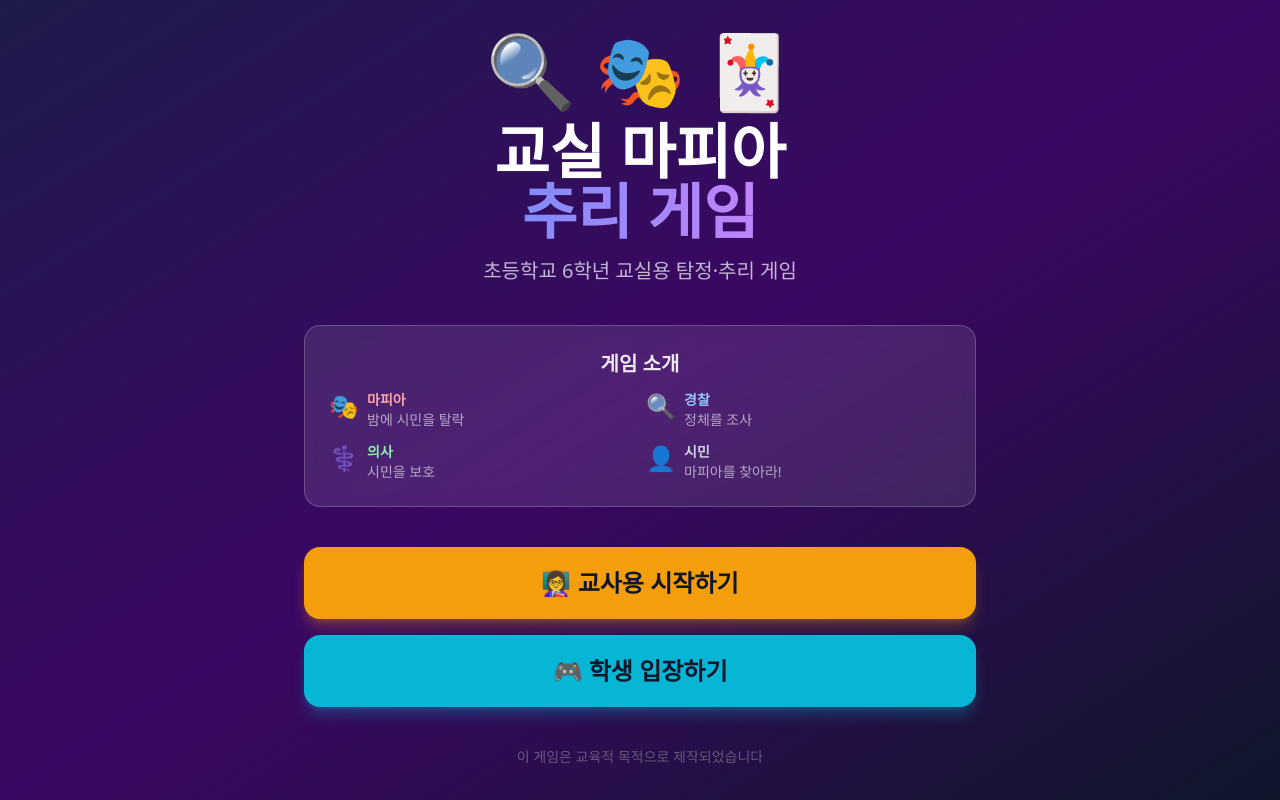
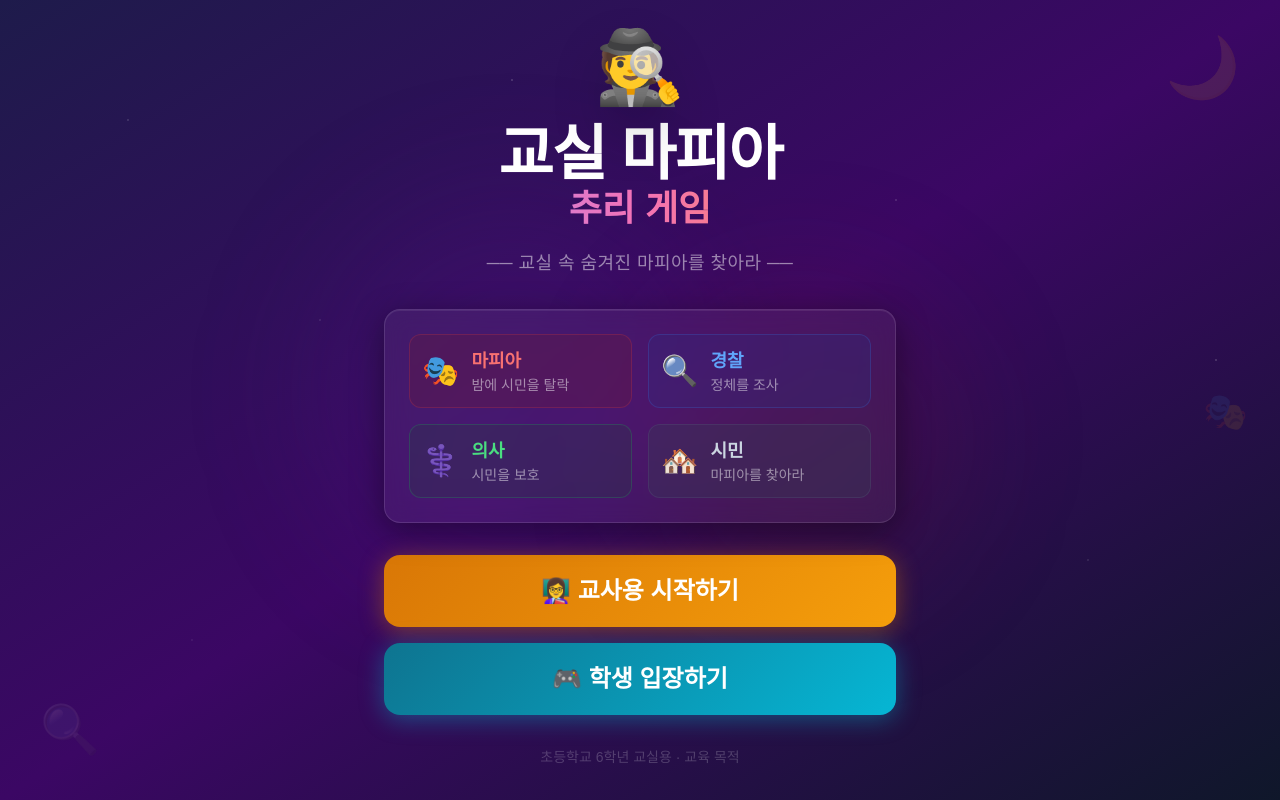
Before and after one commit to bumsoo0917-bot/mafia-classroom-game, a Next.js app: page / in a window 1280 px wide. Built offline with nearby package versions, Linux system fonts and the light colour scheme.

Commit message:
design: 마피아 게임 분위기 UI 개선

```diff
--- a/src/app/globals.css
+++ b/src/app/globals.css
@@ -2,66 +2,209 @@
 @tailwind components;
 @tailwind utilities;
 
+@import url('https://fonts.googleapis.com/css2?family=Noto+Sans+KR:wght@400;700;900&display=swap');
+
 :root {
   --foreground-rgb: 255, 255, 255;
-  --background-start-rgb: 15, 10, 60;
-  --background-end-rgb: 5, 5, 30;
 }
 
 body {
   color: rgb(var(--foreground-rgb));
-  background: linear-gradient(
-    to bottom right,
-    rgb(var(--background-start-rgb)),
-    rgb(var(--background-end-rgb))
-  );
+  font-family: 'Noto Sans KR', sans-serif;
   min-height: 100vh;
+  background-color: #080818;
+  background-image:
+    radial-gradient(ellipse at 20% 20%, rgba(88, 28, 135, 0.3) 0%, transparent 50%),
+    radial-gradient(ellipse at 80% 80%, rgba(30, 27, 75, 0.4) 0%, transparent 50%),
+    radial-gradient(ellipse at 50% 50%, rgba(15, 10, 40, 0.8) 0%, transparent 100%);
 }
 
-@layer utilities {
-  .text-balance {
-    text-wrap: balance;
-  }
+/* 별빛 배경 애니메이션 */
+body::before {
+  content: '';
+  position: fixed;
+  top: 0; left: 0; right: 0; bottom: 0;
+  background-image:
+    radial-gradient(1px 1px at 10% 15%, rgba(255,255,255,0.4) 0%, transparent 100%),
+    radial-gradient(1px 1px at 25% 40%, rgba(255,255,255,0.3) 0%, transparent 100%),
+    radial-gradient(1px 1px at 40% 10%, rgba(255,255,255,0.5) 0%, transparent 100%),
+    radial-gradient(1px 1px at 55% 60%, rgba(255,255,255,0.2) 0%, transparent 100%),
+    radial-gradient(1px 1px at 70% 25%, rgba(255,255,255,0.4) 0%, transparent 100%),
+    radial-gradient(1px 1px at 85% 70%, rgba(255,255,255,0.3) 0%, transparent 100%),
+    radial-gradient(1px 1px at 95% 45%, rgba(255,255,255,0.5) 0%, transparent 100%),
+    radial-gradient(1px 1px at 15% 80%, rgba(255,255,255,0.2) 0%, transparent 100%),
+    radial-gradient(1px 1px at 60% 85%, rgba(255,255,255,0.4) 0%, transparent 100%),
+    radial-gradient(1px 1px at 35% 55%, rgba(255,255,255,0.3) 0%, transparent 100%);
+  pointer-events: none;
+  z-index: 0;
 }
 
-/* Game card styles */
+/* 카드 기본 스타일 */
 .game-card {
-  @apply bg-white/10 backdrop-blur border border-white/20 rounded-2xl p-6;
+  @apply backdrop-blur-md border rounded-2xl p-6;
+  background: rgba(255, 255, 255, 0.05);
+  border-color: rgba(255, 255, 255, 0.12);
+  box-shadow: 0 8px 32px rgba(0, 0, 0, 0.4), inset 0 1px 0 rgba(255,255,255,0.08);
 }
 
+/* 마피아 분위기 카드 */
+.mafia-card {
+  @apply backdrop-blur-md border rounded-2xl p-6;
+  background: rgba(139, 0, 0, 0.15);
+  border-color: rgba(239, 68, 68, 0.3);
+  box-shadow: 0 8px 32px rgba(139, 0, 0, 0.3), inset 0 1px 0 rgba(255,100,100,0.1);
+}
+
+/* 밤 분위기 카드 */
+.night-card {
+  @apply backdrop-blur-md border rounded-2xl p-6;
+  background: rgba(15, 10, 60, 0.6);
+  border-color: rgba(99, 102, 241, 0.3);
+  box-shadow: 0 8px 32px rgba(15, 10, 60, 0.5), inset 0 1px 0 rgba(150,150,255,0.08);
+}
+
+/* 버튼 */
 .btn-primary {
-  @apply bg-indigo-600 hover:bg-indigo-500 text-white font-bold py-4 px-8 rounded-xl text-xl transition-all duration-200 hover:scale-105 active:scale-95 disabled:opacity-50 disabled:cursor-not-allowed disabled:hover:scale-100;
+  @apply font-bold py-4 px-8 rounded-xl text-xl transition-all duration-200 hover:scale-105 active:scale-95 disabled:opacity-50 disabled:cursor-not-allowed disabled:hover:scale-100;
+  background: linear-gradient(135deg, #4f46e5, #7c3aed);
+  color: white;
+  box-shadow: 0 4px 20px rgba(79, 70, 229, 0.4);
+}
+.btn-primary:hover {
+  box-shadow: 0 4px 28px rgba(79, 70, 229, 0.6);
 }
 
 .btn-secondary {
-  @apply bg-white/10 hover:bg-white/20 text-white font-bold py-3 px-6 rounded-xl text-lg border border-white/30 transition-all duration-200;
+  @apply font-bold py-3 px-6 rounded-xl text-lg border transition-all duration-200 hover:scale-105 active:scale-95;
+  background: rgba(255,255,255,0.08);
+  border-color: rgba(255,255,255,0.2);
+  color: white;
+}
+.btn-secondary:hover {
+  background: rgba(255,255,255,0.14);
 }
 
 .btn-danger {
-  @apply bg-red-600 hover:bg-red-500 text-white font-bold py-3 px-6 rounded-xl text-lg transition-all duration-200;
+  @apply font-bold py-3 px-6 rounded-xl text-lg transition-all duration-200 hover:scale-105 active:scale-95;
+  background: linear-gradient(135deg, #dc2626, #991b1b);
+  color: white;
+  box-shadow: 0 4px 20px rgba(220, 38, 38, 0.4);
 }
 
 .btn-success {
-  @apply bg-green-600 hover:bg-green-500 text-white font-bold py-4 px-8 rounded-xl text-xl transition-all duration-200 hover:scale-105 active:scale-95;
+  @apply font-bold py-4 px-8 rounded-xl text-xl transition-all duration-200 hover:scale-105 active:scale-95;
+  background: linear-gradient(135deg, #16a34a, #15803d);
+  color: white;
+  box-shadow: 0 4px 20px rgba(22, 163, 74, 0.4);
 }
 
+/* 입력 필드 */
 .input-field {
-  @apply bg-white/10 border border-white/30 rounded-xl px-4 py-3 text-white text-xl placeholder-white/40 focus:outline-none focus:border-indigo-400 focus:ring-2 focus:ring-indigo-400/20 w-full;
+  @apply border rounded-xl px-4 py-3 text-white text-xl w-full transition-all duration-200;
+  background: rgba(255,255,255,0.07);
+  border-color: rgba(255,255,255,0.2);
+  outline: none;
+}
+.input-field::placeholder {
+  color: rgba(255,255,255,0.3);
+}
+.input-field:focus {
+  border-color: rgba(139, 92, 246, 0.7);
+  box-shadow: 0 0 0 3px rgba(139, 92, 246, 0.2);
+  background: rgba(255,255,255,0.1);
 }
 
-/* Role colors */
+/* 역할 카드 색상 */
 .role-mafia {
-  @apply bg-red-500/20 border-red-400 text-red-200;
+  background: rgba(139, 0, 0, 0.25);
+  border-color: rgba(239, 68, 68, 0.5);
+  color: #fca5a5;
+  box-shadow: 0 0 30px rgba(220, 38, 38, 0.2);
 }
 
 .role-police {
-  @apply bg-blue-500/20 border-blue-400 text-blue-200;
+  background: rgba(29, 78, 216, 0.25);
+  border-color: rgba(96, 165, 250, 0.5);
+  color: #93c5fd;
+  box-shadow: 0 0 30px rgba(59, 130, 246, 0.2);
 }
 
 .role-doctor {
-  @apply bg-green-500/20 border-green-400 text-green-200;
+  background: rgba(21, 128, 61, 0.25);
+  border-color: rgba(74, 222, 128, 0.5);
+  color: #86efac;
+  box-shadow: 0 0 30px rgba(34, 197, 94, 0.2);
 }
 
 .role-citizen {
-  @apply bg-slate-500/20 border-slate-400 text-slate-200;
+  background: rgba(71, 85, 105, 0.25);
+  border-color: rgba(148, 163, 184, 0.4);
+  color: #cbd5e1;
 }
+
+/* 글로우 텍스트 */
+.text-glow-red {
+  text-shadow: 0 0 20px rgba(239, 68, 68, 0.8), 0 0 40px rgba(239, 68, 68, 0.4);
+}
+.text-glow-blue {
+  text-shadow: 0 0 20px rgba(96, 165, 250, 0.8), 0 0 40px rgba(96, 165, 250, 0.4);
+}
+.text-glow-purple {
+  text-shadow: 0 0 20px rgba(167, 139, 250, 0.8), 0 0 40px rgba(167, 139, 250, 0.4);
+}
+.text-glow-white {
+  text-shadow: 0 0 20px rgba(255,255,255,0.5), 0 0 40px rgba(255,255,255,0.2);
+}
+
+/* 깜빡이는 애니메이션 */
+@keyframes pulse-glow {
+  0%, 100% { box-shadow: 0 0 20px rgba(139, 92, 246, 0.3); }
+  50% { box-shadow: 0 0 40px rgba(139, 92, 246, 0.6); }
+}
+@keyframes pulse-red {
+  0%, 100% { box-shadow: 0 0 20px rgba(220, 38, 38, 0.3); }
+  50% { box-shadow: 0 0 40px rgba(220, 38, 38, 0.7); }
+}
+@keyframes float {
+  0%, 100% { transform: translateY(0px); }
+  50% { transform: translateY(-8px); }
+}
+@keyframes flicker {
+  0%, 19%, 21%, 23%, 25%, 54%, 56%, 100% { opacity: 1; }
+  20%, 22%, 24%, 55% { opacity: 0.6; }
+}
+
+.animate-pulse-glow { animation: pulse-glow 2s infinite; }
+.animate-pulse-red { animation: pulse-red 2s infinite; }
+.animate-float { animation: float 3s ease-in-out infinite; }
+.animate-flicker { animation: flicker 3s infinite; }
+
+/* 구분선 */
+.divider {
+  @apply border-t border-white/10 my-4;
+}
+
+/* 배지 */
+.badge {
+  @apply inline-flex items-center gap-1 px-3 py-1 rounded-full text-sm font-bold border;
+}
+.badge-alive {
+  background: rgba(22, 163, 74, 0.2);
+  border-color: rgba(74, 222, 128, 0.4);
+  color: #86efac;
+}
+.badge-dead {
+  background: rgba(71, 85, 105, 0.2);
+  border-color: rgba(100, 116, 139, 0.3);
+  color: #64748b;
+}
+
+/* 스크롤바 */
+::-webkit-scrollbar { width: 6px; }
+::-webkit-scrollbar-track { background: rgba(255,255,255,0.05); }
+::-webkit-scrollbar-thumb { background: rgba(139, 92, 246, 0.4); border-radius: 3px; }
+::-webkit-scrollbar-thumb:hover { background: rgba(139, 92, 246, 0.6); }
+
+@layer utilities {
+  .text-balance { text-wrap: balance; }
+}
--- a/src/app/page.tsx
+++ b/src/app/page.tsx
@@ -2,75 +2,99 @@ import Link from 'next/link';
 
 export default function Home() {
   return (
-    <main className="min-h-screen flex flex-col items-center justify-center p-8">
-      <div className="max-w-2xl w-full text-center space-y-10">
-        {/* Header */}
-        <div className="space-y-4">
-          <div className="text-7xl mb-4">🔍 🎭 🃏</div>
-          <h1 className="text-5xl md:text-6xl font-black text-white leading-tight">
-            교실 마피아
-            <br />
-            <span className="text-transparent bg-clip-text bg-gradient-to-r from-indigo-400 to-purple-400">
+    <main className="min-h-screen flex flex-col items-center justify-center p-6 relative overflow-hidden">
+
+      {/* 배경 장식 */}
+      <div className="absolute inset-0 overflow-hidden pointer-events-none">
+        <div className="absolute top-1/4 left-1/4 w-96 h-96 bg-purple-900/20 rounded-full blur-3xl" />
+        <div className="absolute bottom-1/4 right-1/4 w-80 h-80 bg-red-900/15 rounded-full blur-3xl" />
+        <div className="absolute top-10 right-10 text-6xl opacity-10 animate-float">🌙</div>
+        <div className="absolute bottom-10 left-10 text-5xl opacity-10 animate-float" style={{animationDelay:'1.5s'}}>🔍</div>
+        <div className="absolute top-1/2 right-8 text-4xl opacity-10 animate-float" style={{animationDelay:'0.8s'}}>🎭</div>
+      </div>
+
+      <div className="max-w-lg w-full text-center space-y-8 relative z-10">
+
+        {/* 로고 영역 */}
+        <div className="space-y-5">
+          <div className="animate-float text-7xl drop-shadow-2xl">🕵️</div>
+
+          <div>
+            <h1 className="text-5xl md:text-6xl font-black text-white leading-tight tracking-tight">
+              교실 마피아
+            </h1>
+            <h2 className="text-3xl md:text-4xl font-black mt-1"
+              style={{
+                background: 'linear-gradient(90deg, #a78bfa, #f472b6, #fb923c)',
+                WebkitBackgroundClip: 'text',
+                WebkitTextFillColor: 'transparent',
+              }}>
               추리 게임
-            </span>
-          </h1>
-          <p className="text-xl text-white/70 font-medium">
-            초등학교 6학년 교실용 탐정·추리 게임
+            </h2>
+          </div>
+
+          <p className="text-white/50 text-lg font-medium tracking-wide">
+            ── 교실 속 숨겨진 마피아를 찾아라 ──
           </p>
         </div>
 
-        {/* Game description */}
-        <div className="game-card space-y-3 text-left">
-          <h2 className="text-xl font-bold text-white/90 text-center">게임 소개</h2>
-          <div className="grid grid-cols-2 gap-3 text-sm">
-            <div className="flex items-start gap-2">
-              <span className="text-2xl">🎭</span>
-              <div>
-                <div className="font-bold text-red-300">마피아</div>
-                <div className="text-white/60">밤에 시민을 탈락</div>
+        {/* 역할 소개 카드 */}
+        <div className="game-card">
+          <div className="grid grid-cols-2 gap-4">
+            <div className="flex items-center gap-3 p-3 rounded-xl bg-red-900/20 border border-red-500/20">
+              <span className="text-3xl">🎭</span>
+              <div className="text-left">
+                <div className="font-black text-red-400 text-lg">마피아</div>
+                <div className="text-white/50 text-sm">밤에 시민을 탈락</div>
               </div>
             </div>
-            <div className="flex items-start gap-2">
-              <span className="text-2xl">🔍</span>
-              <div>
-                <div className="font-bold text-blue-300">경찰</div>
-                <div className="text-white/60">정체를 조사</div>
+            <div className="flex items-center gap-3 p-3 rounded-xl bg-blue-900/20 border border-blue-500/20">
+              <span className="text-3xl">🔍</span>
+              <div className="text-left">
+                <div className="font-black text-blue-400 text-lg">경찰</div>
+                <div className="text-white/50 text-sm">정체를 조사</div>
               </div>
             </div>
-            <div className="flex items-start gap-2">
-              <span className="text-2xl">⚕️</span>
-              <div>
-                <div className="font-bold text-green-300">의사</div>
-                <div className="text-white/60">시민을 보호</div>
+            <div className="flex items-center gap-3 p-3 rounded-xl bg-green-900/20 border border-green-500/20">
+              <span className="text-3xl">⚕️</span>
+              <div className="text-left">
+                <div className="font-black text-green-400 text-lg">의사</div>
+                <div className="text-white/50 text-sm">시민을 보호</div>
               </div>
             </div>
-            <div className="flex items-start gap-2">
-              <span className="text-2xl">👤</span>
-              <div>
-                <div className="font-bold text-slate-300">시민</div>
-                <div className="text-white/60">마피아를 찾아라!</div>
+            <div className="flex items-center gap-3 p-3 rounded-xl bg-slate-700/30 border border-slate-500/20">
+              <span className="text-3xl">🏘️</span>
+              <div className="text-left">
+                <div className="font-black text-slate-300 text-lg">시민</div>
+                <div className="text-white/50 text-sm">마피아를 찾아라</div>
               </div>
             </div>
           </div>
         </div>
 
-        {/* Buttons */}
+        {/* 버튼 */}
         <div className="space-y-4">
           <Link href="/teacher/login" className="block">
-            <button className="w-full bg-amber-500 hover:bg-amber-400 text-slate-900 font-black py-5 px-8 rounded-2xl text-2xl transition-all duration-200 hover:scale-105 active:scale-95 shadow-lg shadow-amber-500/30">
+            <button className="w-full font-black py-5 px-8 rounded-2xl text-2xl transition-all duration-200 hover:scale-105 active:scale-95 text-white"
+              style={{
+                background: 'linear-gradient(135deg, #d97706, #f59e0b)',
+                boxShadow: '0 4px 24px rgba(217, 119, 6, 0.45)',
+              }}>
               👩‍🏫 교사용 시작하기
             </button>
           </Link>
           <Link href="/join" className="block">
-            <button className="w-full bg-cyan-500 hover:bg-cyan-400 text-slate-900 font-black py-5 px-8 rounded-2xl text-2xl transition-all duration-200 hover:scale-105 active:scale-95 shadow-lg shadow-cyan-500/30">
+            <button className="w-full font-black py-5 px-8 rounded-2xl text-2xl transition-all duration-200 hover:scale-105 active:scale-95 text-white"
+              style={{
+                background: 'linear-gradient(135deg, #0e7490, #06b6d4)',
+                boxShadow: '0 4px 24px rgba(6, 182, 212, 0.4)',
+              }}>
               🎮 학생 입장하기
             </button>
           </Link>
         </div>
 
-        <p className="text-white/30 text-sm">
-          이 게임은 교육적 목적으로 제작되었습니다
-        </p>
+        <p className="text-white/20 text-sm">초등학교 6학년 교실용 · 교육 목적</p>
       </div>
     </main>
   );
```
Also changed, not shown: src/components/NarratorMessage.tsx (+56 -9 lines), src/components/PhaseBanner.tsx (+39 -11 lines), src/components/Timer.tsx (+24 -7 lines).
